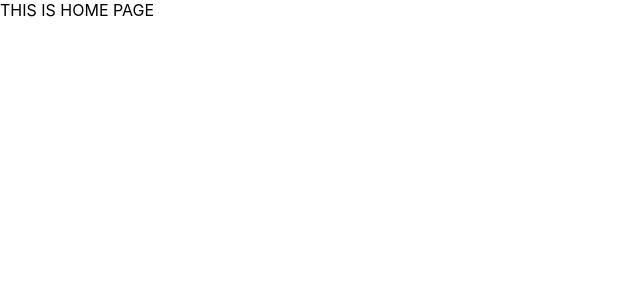
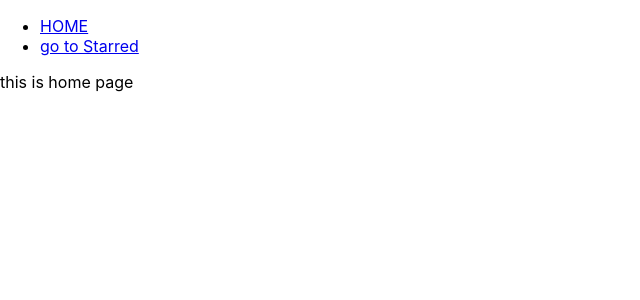
Before and after one commit to Sumitbisht2000/box-office, a React (Create React App) app in the folder box-office1/: page / in a window 1280 px wide. Shown: the top 300 px of the page, without its empty margins (0-640 px from the left). Built offline with nearby package versions, Linux system fonts and the light colour scheme.

Commit message:
mutlipage and nav bar

```diff
--- a/box-office1/src/App.js
+++ b/box-office1/src/App.js
@@ -1,22 +1,30 @@
 import React from "react";
 import { Switch,Route } from 'react-router-dom';
-
+import Navs from './component/Navs';
+import  Home  from "./Pages/Home";
+import Starred from "./Pages/Starred";
 function App() {
   return (
-  <Switch>
+    <div>
+
+    <Navs />
+
+    <Switch>
 
     <Route  exact path ="/">
-        THIS IS HOME PAGE
+        <Home/>
     </Route>
 
     <Route  exact path ="/starred">
-        THIS IS starred
+        <Starred/>
     </Route>
+
     <Route>
-      THIS PAGE IS 404 PAGE
+      NOT FOUND  404.
     </Route>
 
   </Switch>
+  </div>
   );
 
 }
--- /dev/null
+++ b/box-office1/src/Pages/Home.js
@@ -0,0 +1,8 @@
+import React from 'react';
+
+ const Home = () => {
+  return (
+    <div>this is home page</div>
+  )
+}
+export default Home
--- /dev/null
+++ b/box-office1/src/Pages/Starred.js
@@ -0,0 +1,9 @@
+import React from 'react'
+
+const Starred = () => {
+  return (
+    <div>This is Starred page</div>
+  )
+}
+
+export default Starred
--- /dev/null
+++ b/box-office1/src/component/Navs.js
@@ -0,0 +1,18 @@
+import React from 'react'
+import { Link } from 'react-router-dom'
+
+const LINKS = [
+    {to:'/', text: 'HOME'},
+    { to:'/starred', text: 'go to Starred'}
+
+]
+const Navs = () => {
+  return (
+    <div><ul>
+    {LINKS.map(item =>(<li key={item.to}><Link to={item.to}>{item.text}</Link></li>) )}
+
+    </ul></div>
+  )
+}
+
+export default Navs;
```
